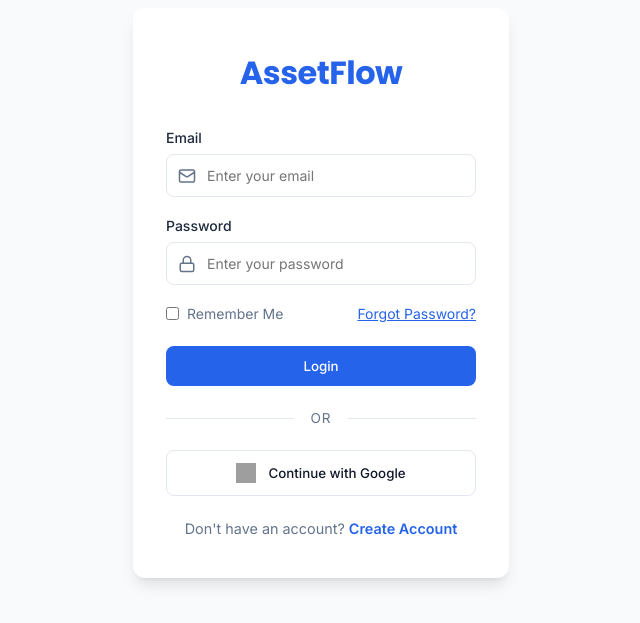
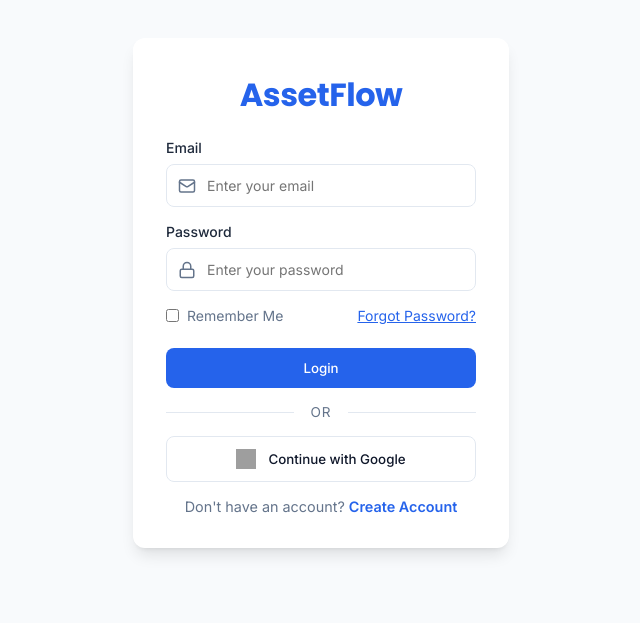
Before and after one commit to DevanshAdhia/AssetFlow-Problem-Statement, a React (Vite) app: page /login in a window 1280 px wide. Shown: the part 107-730 px from the top of the page, without its empty margins (319-959 px from the left). Built offline with nearby package versions, Linux system fonts and the light colour scheme; grey boxes are pictures that could not be loaded.

Commit message:
UI: Compact auth forms to prevent page scroll and hide internal scrollbars

```diff
--- a/src/index.css
+++ b/src/index.css
@@ -96,7 +96,7 @@
 
 /* Global Form Styles */
 .form-group {
-  margin-bottom: 1.25rem;
+  margin-bottom: 1rem;
 }
 
 .form-label {
--- a/src/layouts/AuthLayout.css
+++ b/src/layouts/AuthLayout.css
@@ -19,10 +19,22 @@
   background: var(--surface);
   border-radius: var(--radius);
   box-shadow: var(--shadow-lg);
-  padding: 2.5rem 2rem;
+  padding: 2rem;
   backdrop-filter: blur(10px);
   border: 1px solid rgba(255,255,255,0.2);
   animation: slideUp 0.5s ease-out forwards;
+  max-height: 90vh;
+  overflow-y: auto;
+  width: 100%;
+}
+
+/* Hide scrollbar for auth card */
+.auth-card::-webkit-scrollbar {
+  display: none;
+}
+.auth-card {
+  -ms-overflow-style: none;
+  scrollbar-width: none;
 }
 
 @keyframes slideUp {
--- a/src/pages/Login/Login.css
+++ b/src/pages/Login/Login.css
@@ -1,6 +1,6 @@
 .auth-header {
   text-align: center;
-  margin-bottom: 2rem;
+  margin-bottom: 1.25rem;
 }
 
 .brand-logo {
@@ -58,7 +58,7 @@
   display: flex;
   align-items: center;
   text-align: center;
-  margin: 1.5rem 0;
+  margin: 1rem 0;
   color: var(--text-muted);
   font-size: 0.85rem;
   text-transform: uppercase;
@@ -105,7 +105,7 @@
 
 .auth-footer {
   text-align: center;
-  margin-top: 1.5rem;
+  margin-top: 1rem;
   font-size: 0.9rem;
   color: var(--text-muted);
 }
```
